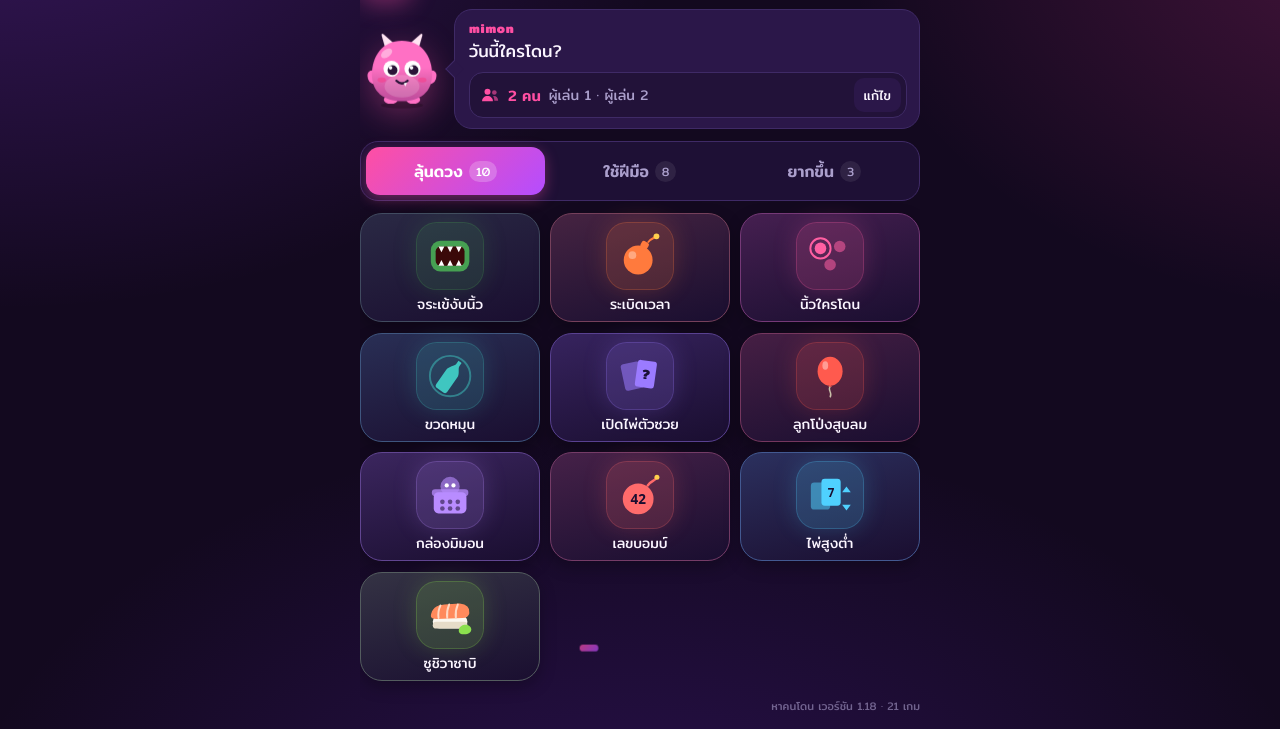
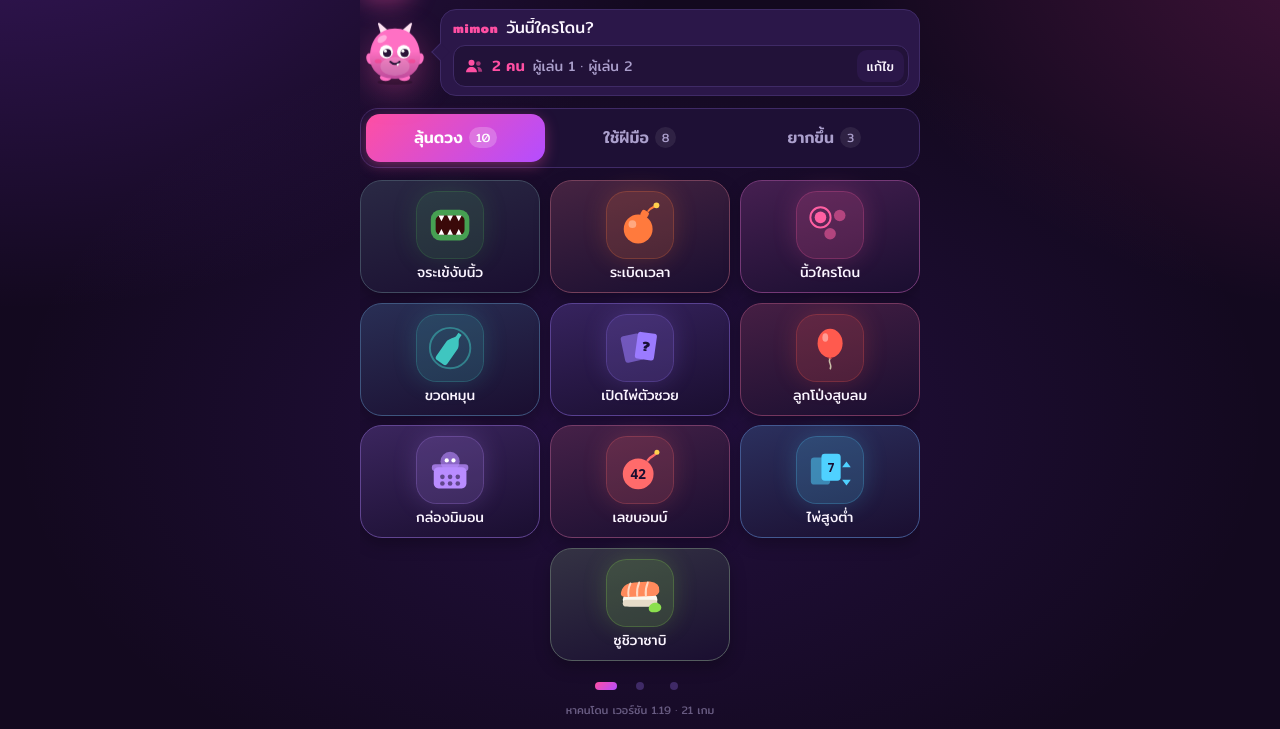
Before and after one commit to Cinnammonmio/hakhondon, a plain HTML site: page app.html in a window 1280 px wide. Shown: the part 71-800 px from the top of the page. Drawn offline with Linux system fonts and the light colour scheme; a web font is replaced by a local one.

Commit message:
v1.19: compact Mimon bubble, centred grid, swipe across modes
- Mimon's name and line share one row; smaller bubble and mascot.
- Grid keeps a 3x4 tile size, centres short rows and fewer games.
- Swipe left/right moves to the next page or the next mode; dots show
  every page of every mode and jump on tap.
- Drop the bottom glow so the page edge matches the screen colour.

Co-Authored-By: Claude Opus 5.5 <noreply@anthropic.com>

```diff
--- a/app.html
+++ b/app.html
@@ -14,7 +14,7 @@
 *{box-sizing:border-box}
 [hidden]{display:none!important}
 html,body{height:100%}
-body{margin:0;background:radial-gradient(90vmax 60vmax at 0% -10%,rgba(150,60,255,.28),transparent 60%),radial-gradient(80vmax 55vmax at 110% 0%,rgba(255,60,160,.22),transparent 55%),radial-gradient(90vmax 60vmax at 50% 120%,rgba(110,40,220,.25),transparent 60%),var(--bg);color:var(--ink);font-family:var(--font);
+body{margin:0;background:radial-gradient(90vmax 60vmax at 0% -10%,rgba(150,60,255,.28),transparent 60%),radial-gradient(80vmax 55vmax at 110% 0%,rgba(255,60,160,.22),transparent 55%),radial-gradient(70vmax 45vmax at 50% 62%,rgba(120,50,230,.16),transparent 70%),var(--bg);color:var(--ink);font-family:var(--font);
   padding-left:max(16px,env(safe-area-inset-left,0px));padding-right:max(16px,env(safe-area-inset-right,0px));padding-block:0;
   overflow:hidden;user-select:none;-webkit-user-select:none;-webkit-tap-highlight-color:transparent}
 button{font-family:inherit;color:inherit;border:0;background:none;cursor:pointer;padding:0}
@@ -648,11 +648,29 @@ html{touch-action:pan-x pan-y;-webkit-text-size-adjust:100%;text-size-adjust:100
 @keyframes gfade{from{opacity:.2;transform:translateX(var(--gdx,0))}}
 .gfoot{display:flex;align-items:center;justify-content:center;position:relative;min-height:26px}
 .dots{display:flex;gap:2px}
-.dot{width:24px;height:26px;display:grid;place-items:center}
-.dot::before{content:"";width:8px;height:8px;border-radius:99px;background:var(--line);transition:width .2s,background .2s}
-.dot.on::before{width:22px;background:var(--grad)}
+.pdot{width:24px;height:26px;display:grid;place-items:center}
+.pdot::before{content:"";width:8px;height:8px;border-radius:99px;background:var(--line);transition:width .2s,background .2s}
+.pdot.on::before{width:22px;background:var(--grad)}
 .gfoot .ver{position:absolute;right:0;top:50%;transform:translateY(-50%);margin:0;font-size:11px;opacity:.6}
 @media (max-height:700px){.hello .mbtn{width:64px;height:64px}.bubble>span{font-size:15px}.menu-wrap{gap:8px;padding-block:8px 6px}.pchip2{margin-top:5px}}
+
+/* ---------- Home v2: compact bubble, centred grid, mode dots ---------- */
+.hello .mbtn{width:70px;height:70px}
+.bubble{padding:8px 10px 8px 12px;gap:0;border-radius:16px}
+.bline{display:flex;align-items:baseline;gap:8px;min-width:0}
+.bline b{flex:none}
+.bline span{min-width:0;font-size:16px;line-height:1.3;white-space:nowrap;overflow:hidden;text-overflow:ellipsis}
+.pchip2{margin-top:6px;min-height:40px;padding:4px 4px 4px 10px;border-radius:12px}
+.pchip2 .pe{padding:6px 10px}
+.menu-wrap{gap:12px}
+.menu-wrap>.gwrap{--gap:min(10px,2.2cqh)}
+.ggrid{display:flex;flex-wrap:wrap;justify-content:center;align-content:center;gap:var(--gap) 10px;grid-template:none}
+.ggrid .tile{flex:none;width:calc((100% - 20px) / 3);height:calc((100cqh - 3 * var(--gap)) / 4)}
+.gfoot{flex-direction:column;gap:2px;min-height:0}
+.dots{gap:0;align-items:center}
+.pdot.gapL{margin-left:10px}
+.gfoot .ver{position:static;transform:none;font-size:11px;opacity:.55}
+@media (max-height:700px){.hello .mbtn{width:56px;height:56px}.bline span{font-size:15px}}
 @media (max-width:360px){.tiles{grid-auto-columns:calc((100% - 10px) / 2.3)}}
 @media (prefers-reduced-motion:reduce){*{animation-duration:.01ms!important;animation-iteration-count:1!important;transition-duration:.01ms!important}}
 </style>
@@ -697,7 +715,7 @@ html{touch-action:pan-x pan-y;-webkit-text-size-adjust:100%;text-size-adjust:100
       <button class="hbtn coopbtn" id="coopBtn" hidden aria-label="ห้องออนไลน์"><svg viewBox="0 0 24 24" aria-hidden="true"><rect x="2.5" y="4" width="9" height="15" rx="2" fill="none" stroke="currentColor" stroke-width="2"/><rect x="12.5" y="6" width="9" height="15" rx="2" fill="currentColor" opacity=".55"/><path d="M5.5 16h3" stroke="currentColor" stroke-width="2" stroke-linecap="round"/></svg><i id="coopBadge">1</i></button>
       <button class="hbtn" id="openSettings" aria-label="ตั้งค่า"><svg viewBox="0 0 24 24" aria-hidden="true"><circle cx="12" cy="12" r="3.3" fill="none" stroke="currentColor" stroke-width="2"/><path d="M19.4 13.4l1.7 1.3-2 3.5-2-.8c-.5.4-1.1.8-1.8 1l-.3 2.1h-4l-.3-2.1c-.7-.2-1.3-.6-1.8-1l-2 .8-2-3.5 1.7-1.3a7.6 7.6 0 0 1 0-2.8L2.9 9.3l2-3.5 2 .8c.5-.4 1.1-.8 1.8-1L9 3.5h4l.3 2.1c.7.2 1.3.6 1.8 1l2-.8 2 3.5-1.7 1.3a7.6 7.6 0 0 1 0 2.8z" fill="none" stroke="currentColor" stroke-width="1.8" stroke-linejoin="round"/></svg></button>
     </div>
-    <div class="hello"><button class="mbtn" id="mimonHi" aria-label="มิมอน มาสคอตของแอป"><svg class="mimon " viewBox="0 0 120 120" aria-hidden="true"><use href="#mimon"/></svg></button><div class="bubble"><b>mimon</b><span id="mimonSay">วันนี้ใครโดน?</span>
+    <div class="hello"><button class="mbtn" id="mimonHi" aria-label="มิมอน มาสคอตของแอป"><svg class="mimon " viewBox="0 0 120 120" aria-hidden="true"><use href="#mimon"/></svg></button><div class="bubble"><div class="bline"><b>mimon</b><span id="mimonSay">วันนี้ใครโดน?</span></div>
       <button class="pchip2" id="openPlayers" aria-label="จัดการผู้เล่น"><svg viewBox="0 0 24 24" aria-hidden="true"><circle cx="9" cy="8" r="3.6" fill="currentColor"/><path d="M2.5 19.5c0-3.7 2.9-6.2 6.5-6.2s6.5 2.5 6.5 6.2z" fill="currentColor"/><circle cx="17.2" cy="9" r="2.8" fill="currentColor" opacity=".6"/><path d="M15.8 13.4c3.4-.5 6 1.8 6 5.6h-4.6c0-2.3-.5-4.1-1.4-5.6z" fill="currentColor" opacity=".6"/></svg><span class="pn" id="pbN"></span><span class="pl" id="pbL"></span><span class="pe">แก้ไข</span></button></div></div>
     <div class="modes" role="tablist" aria-label="ประเภทเกม">
       <button role="tab" data-mode="luck">ลุ้นดวง<small></small></button><button role="tab" data-mode="skill">ใช้ฝีมือ<small></small></button><button role="tab" data-mode="hard">ยากขึ้น<small></small></button>
@@ -2255,27 +2273,33 @@ function renderS(){
 }
 $('sPunish').onchange=e=>setPunish(e.target.checked);
 document.querySelectorAll('#sMode button').forEach(b=>b.onclick=()=>{cfg.pmode=b.dataset.m;save();renderS();syncPunish();tone(660,.06,'triangle',.06)});
-const APP_VERSION='1.18';
+const APP_VERSION='1.19';
 /* home: 3 modes, 12 games per page, dots + swipe between pages */
 const PER_PAGE=12;
 let gMode=(()=>{try{return localStorage.getItem('hk-mode')||'luck'}catch(e){return'luck'}})(),gPage=0,gSwiped=false;
 const tilesOf=m=>[...document.querySelectorAll(`.tile[data-mode="${m}"]`)];
+const MODE_KEYS=['luck','skill','hard'],MODE_NAME={luck:'ลุ้นดวง',skill:'ใช้ฝีมือ',hard:'ยากขึ้น'};
+// ทุกหน้าของทุกโหมดเรียงต่อกัน ปัดซ้ายขวาเพื่อไปหน้าถัดไปหรือโหมดถัดไป
+const pageSeq=()=>{const q=[];MODE_KEYS.forEach(m=>{const n=Math.max(1,Math.ceil(tilesOf(m).length/PER_PAGE));for(let k=0;k<n;k++)q.push([m,k])});return q};
 function renderGrid(dir){
   if(!tilesOf(gMode).length)gMode='luck';
   const all=tilesOf(gMode),pages=Math.max(1,Math.ceil(all.length/PER_PAGE));gPage=Math.max(0,Math.min(gPage,pages-1));
   const grid=$('ggrid'),pool=$('gpool');[...grid.children].forEach(t=>pool.appendChild(t));
   all.slice(gPage*PER_PAGE,(gPage+1)*PER_PAGE).forEach(t=>grid.appendChild(t));
-  grid.style.setProperty('--gdx',dir?(dir>0?'24px':'-24px'):'0');grid.classList.remove('fade');void grid.offsetWidth;if(dir!==undefined)grid.classList.add('fade');
-  $('gdots').innerHTML=Array.from({length:pages},(_,i)=>`<button class="dot${i===gPage?' on':''}" data-p="${i}" aria-label="หน้า ${i+1} จาก ${pages}"></button>`).join('');
-  $('gdots').querySelectorAll('.dot').forEach(d=>d.onclick=()=>{const p=+d.dataset.p;if(p!==gPage){const dd=p>gPage?1:-1;gPage=p;renderGrid(dd)}});
+  grid.style.setProperty('--gdx',dir?(dir>0?'28px':'-28px'):'0');grid.classList.remove('fade');void grid.offsetWidth;if(dir!==undefined)grid.classList.add('fade');
+  const q=pageSeq();
+  $('gdots').innerHTML=q.map(([m,k],n)=>`<button class="pdot${m===gMode&&k===gPage?' on':''}${n&&q[n-1][0]!==m?' gapL':''}" data-n="${n}" aria-label="${MODE_NAME[m]} หน้า ${k+1}"></button>`).join('');
+  $('gdots').querySelectorAll('.pdot').forEach(d=>d.onclick=()=>goPage(+d.dataset.n));
   document.querySelectorAll('.modes [data-mode]').forEach(b=>{const on=b.dataset.mode===gMode;b.classList.toggle('on',on);b.setAttribute('aria-selected',on);b.querySelector('small').textContent=tilesOf(b.dataset.mode).length});
 }
-document.querySelectorAll('.modes [data-mode]').forEach(b=>b.onclick=()=>{if(b.dataset.mode===gMode)return;gMode=b.dataset.mode;gPage=0;try{localStorage.setItem('hk-mode',gMode)}catch(e){}tone(620,.05,'triangle',.05);renderGrid(0)});
+function goPage(n,dir){const q=pageSeq(),cur=q.findIndex(([m,k])=>m===gMode&&k===gPage);n=(n+q.length)%q.length;if(n===cur)return;
+  const [m,k]=q[n];if(m!==gMode){gMode=m;try{localStorage.setItem('hk-mode',gMode)}catch(e){}}gPage=k;tone(620,.05,'triangle',.05);renderGrid(dir||(n>cur?1:-1))}
+document.querySelectorAll('.modes [data-mode]').forEach(b=>b.onclick=()=>{if(b.dataset.mode===gMode)return;goPage(pageSeq().findIndex(([m])=>m===b.dataset.mode))});
 (()=>{const g=$('gwrap');let x0=null,y0=0;
   g.addEventListener('pointerdown',e=>{x0=e.clientX;y0=e.clientY;gSwiped=false});
+  g.addEventListener('pointercancel',()=>{x0=null});
   g.addEventListener('pointerup',e=>{if(x0==null)return;const dx=e.clientX-x0,dy=e.clientY-y0;x0=null;
-    const pages=Math.ceil(tilesOf(gMode).length/PER_PAGE);
-    if(Math.abs(dx)>50&&Math.abs(dx)>Math.abs(dy)*1.3){gSwiped=true;const np=gPage+(dx<0?1:-1);if(pages>1&&np>=0&&np<pages){gPage=np;renderGrid(dx<0?1:-1)}}});
+    if(Math.abs(dx)>45&&Math.abs(dx)>Math.abs(dy)*1.2){gSwiped=true;const q=pageSeq(),cur=q.findIndex(([m,k])=>m===gMode&&k===gPage);goPage(cur+(dx<0?1:-1),dx<0?1:-1)}});
   g.addEventListener('click',e=>{if(gSwiped){e.stopPropagation();e.preventDefault();gSwiped=false}},true);
 })();
 renderGrid();
```
Also changed, not shown: index.html (+36 -12 lines).
